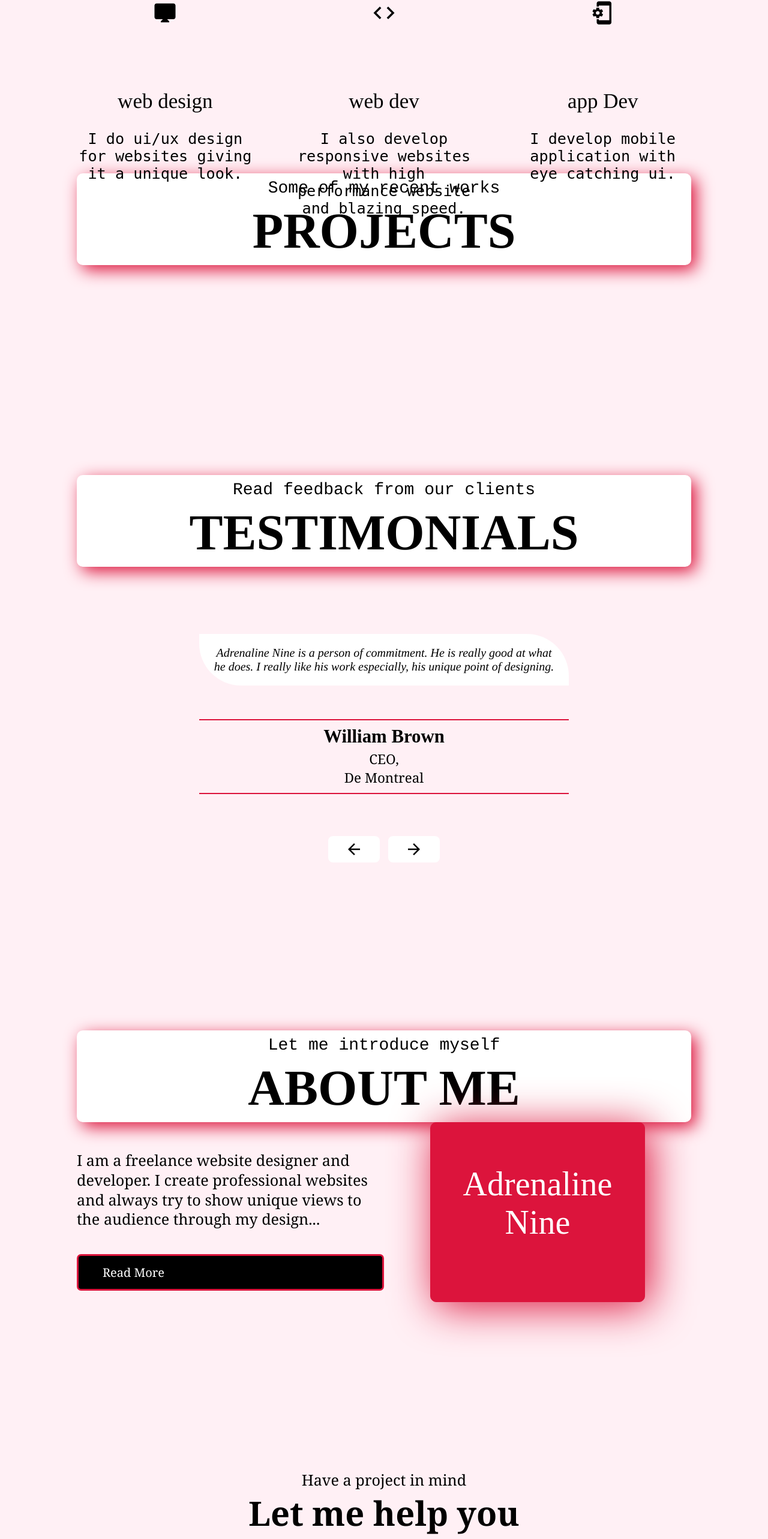
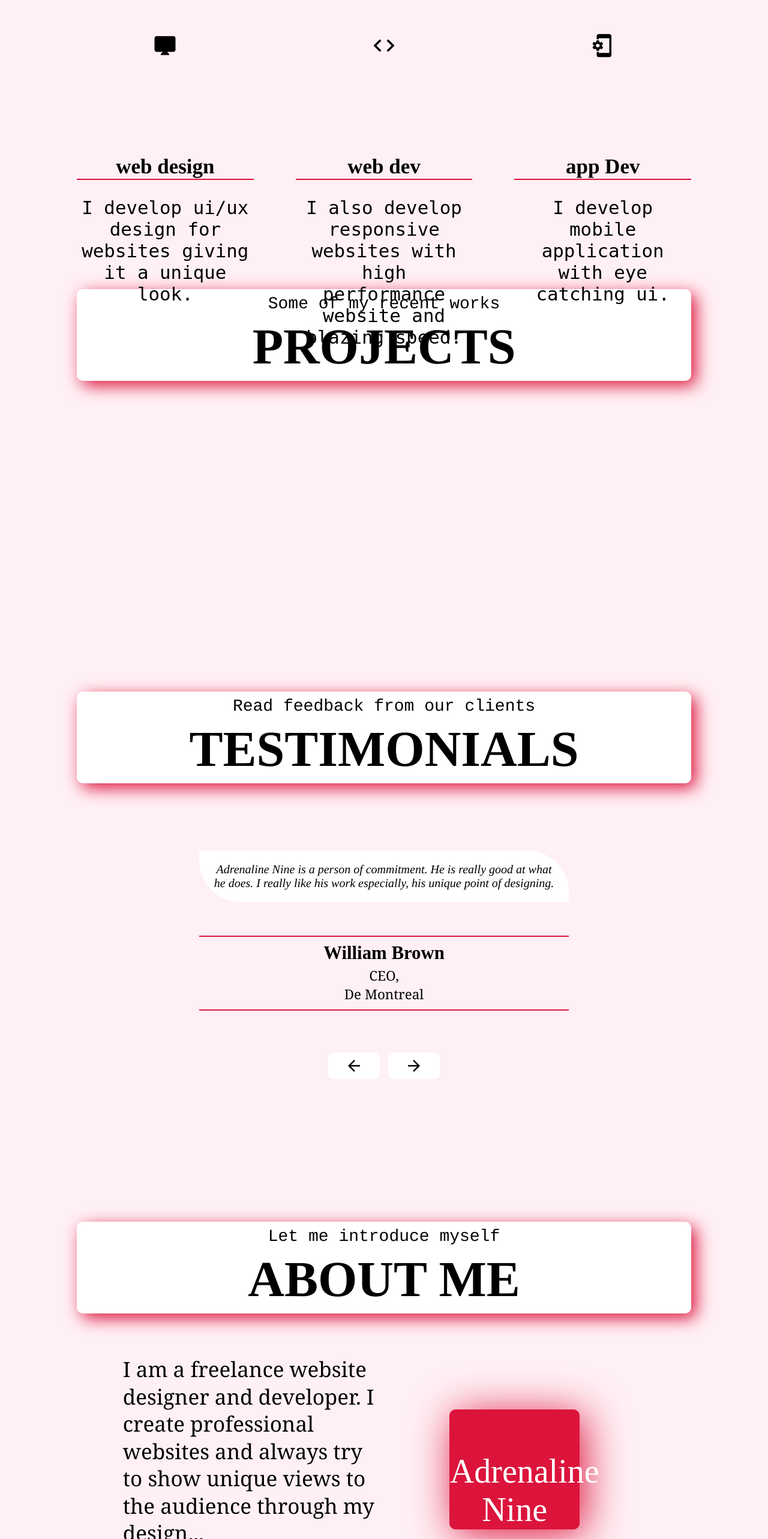
Before and after one commit to Adrenaline9/Personal-Portfolio, a Svelte app: page / in a window 1280 px wide. Shown: the part 1129-3695 px from the top of the page at 60% size. Built offline with nearby package versions, Linux system fonts and the light colour scheme.

Commit message:
8 files modified

```diff
--- a/src/assets/images/Adrenaline.js
+++ b/src/assets/images/Adrenaline.js
@@ -2,11 +2,11 @@ import React from 'react';
 import styled from 'styled-components';
 
 const AdrenalineStyles = styled.div`
-  width: 70%;
+  width: 50%;
   margin: auto;
   .adr_text {
     color: white;
-    height: 300px;
+    height: 200px;
     background-color: var(--crimson);
     border: 1px solid var(--crimson);
     box-shadow: 8px 8px 70px var(--crimson);
--- a/src/components/AboutSection.js
+++ b/src/components/AboutSection.js
@@ -7,12 +7,16 @@ import SectionTitle from './SectionTitle';
 import '../style.css';
 
 const AboutSectionStyles = styled.div`
-  padding: 10rem 0;
+  padding: 1rem 0;
   .containers {
     display: flex;
     align-items: center;
     justify-content: flex-start;
     text-align: left;
+  }
+  .container_wrapper {
+    width: 85%;
+    margin: auto;
   }
   .aboutSection__left,
   .aboutSection__right {
@@ -20,13 +24,16 @@ const AboutSectionStyles = styled.div`
   }
 
   .para {
-    margin-top: 2rem;
+    margin-top: 5rem;
     margin-left: 0;
   }
   .aboutimg_text {
     font-size: 4.5rem;
   }
   .aboutSection__buttons {
+    width: 90%;
+    margin: auto;
+    text-align: center;
     display: flex;
     align-items: center;
     justify-content: flex-start;
@@ -77,6 +84,7 @@ export default function AboutSection() {
     <AboutSectionStyles>
       <div className="container">
         <SectionTitle subheading="Let me introduce myself" heading="About Me" />
+        <div className="container_wrapper">
           <div className="containers">
             <div className="aboutSection__left">
               <PText>
@@ -95,6 +103,7 @@ export default function AboutSection() {
             </div>
           </div>
         </div>
+      </div>
     </AboutSectionStyles>
   );
 }
--- a/src/components/Button.js
+++ b/src/components/Button.js
@@ -5,7 +5,8 @@ import styled from 'styled-components';
 const ButtonStyle = styled.div`
   margin-top: 1rem;
   .button {
-    font-size: 20px;
+    font-size: 30px;
+    font-weight: bold;
     background-color: var(--black);
     border: 3px solid var(--crimson);
     padding: 0.7em 2em;
--- a/src/components/PText.js
+++ b/src/components/PText.js
@@ -5,7 +5,7 @@ import '../style.css';
 const PStyle = styled.div`
   max-width: 500px;
   margin: 0 auto;
-  font-size: 1.8rem;
+  font-size: 2.5rem;
   line-height: 1.3em;
   @media only screen and (max-width: 768px) {
     font-size: 1.4rem;
--- a/src/components/ProjectsSection.js
+++ b/src/components/ProjectsSection.js
@@ -11,7 +11,7 @@ SwiperCore.use([Navigation]);
 
 const projects = [];
 const ProjectSectionStyle = styled.div`
-  padding: 10rem 0;
+  padding: 16rem 0;
   .projects__allItems {
     display: flex;
     gap: 3rem;
--- a/src/components/ServicesSection.js
+++ b/src/components/ServicesSection.js
@@ -5,7 +5,7 @@ import SectionTitle from './SectionTitle';
 import ServicesSectionItem from './ServicesSectionItem';
 
 const ServicesItemsStyles = styled.div`
-  .services__allItems {
+    .services__allItems {
     display: flex;
     gap: 5rem;
     justify-content: space-between;
@@ -31,7 +31,7 @@ export default function ServicesSection() {
           <ServicesSectionItem
             icon={<MdDesktopMac />}
             title="web design"
-            desc="I do ui/ux design for websites giving it a unique look."
+            desc="I develop ui/ux design for websites giving it a unique look."
           />
           <ServicesSectionItem
             icon={<MdCode />}
--- a/src/components/ServicesSectionItem.js
+++ b/src/components/ServicesSectionItem.js
@@ -10,13 +10,15 @@ const ItemStyles = styled.div`
     }
   }
   .servicesItem__title {
+    border-bottom: 2px solid var(--crimson);
     font-size: 2.5rem;
     font-family: 'Times';
+    font-weight: bold;
   }
   .par {
     font-family: 'monospace';
     margin-top: 2rem;
-    font-size: 1.8rem;
+    font-size: 2.2rem;
      @media only screen and (max-width: 768px) {
   font-size: 1.4rem;
       }
--- a/src/components/TestimonialsSection.js
+++ b/src/components/TestimonialsSection.js
@@ -2,14 +2,13 @@ import React, { useState } from 'react';
 import styled from 'styled-components';
 import { MdArrowForward, MdArrowBack } from 'react-icons/md';
 import { CSSTransition, SwitchTransition } from 'react-transition-group';
-import PText from './PText';
 import SectionTitle from './SectionTitle';
 import testimonials from '../assets/data/testimonials';
 import '../style.css';
 
 const TestimonialSectionStyles = styled.div`
   overflow-x: hidden;
-  padding: 10rem 0;
+  padding: 16rem 0;
   text-align: center;
   .testimonial__wrapper {
     position: relative;
```
Lines whose indentation alone changed are shown as unchanged.
